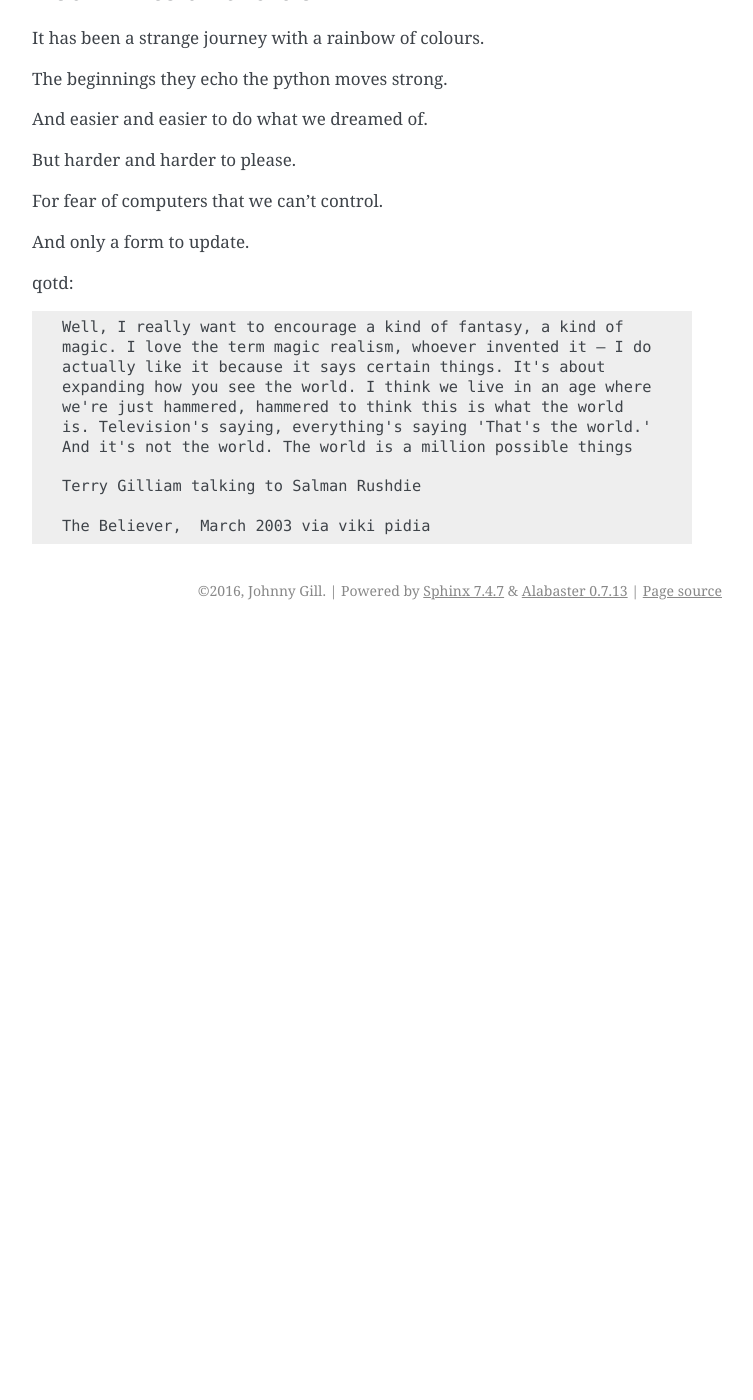
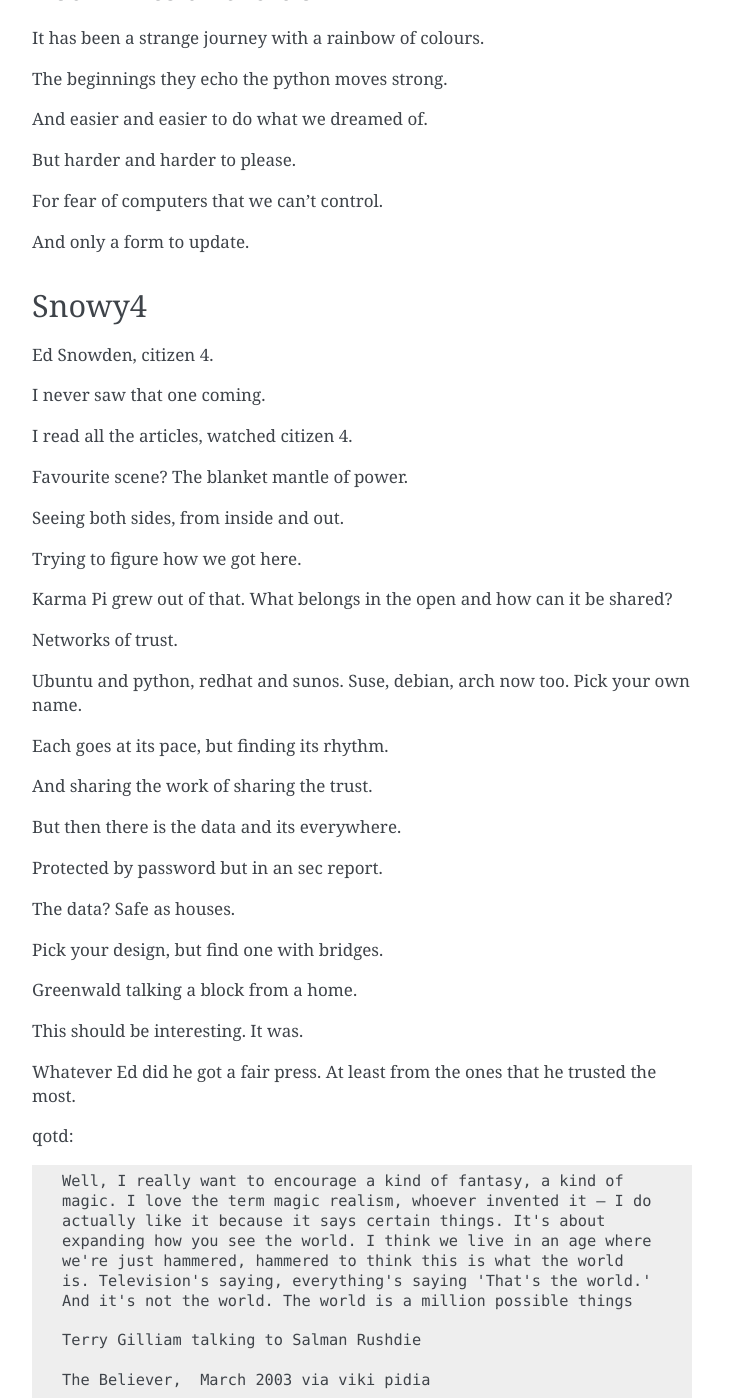
Before and after one commit to openbermuda/karmapi, a Sphinx documentation site: the page built from docs/nodice/weirdo.rst, in a window 1280 px wide and 1400 px high, scrolled down 3726 px. Shown: the whole window, without its empty margins (388-1141 px from the left). Built offline with Sphinx 7.4.7, drawn with Linux system fonts in a browser that asks for light colours; formulas are drawn with MathJax 3; pages that are not in the unit, such as notebooks, are missing from menus; before the commit the page ends 4356 px from its top, so only the background shows below that.

Commit message:
snowy 4 ubuntu

```diff
--- a/docs/nodice/weirdo.rst
+++ b/docs/nodice/weirdo.rst
@@ -196,6 +196,50 @@
 
 And only a form to update.
 
+Snowy4
+======
+
+Ed Snowden, citizen 4.
+
+I never saw that one coming.
+
+I read all the articles, watched citizen 4.
+
+Favourite scene?  The blanket mantle of power.
+
+Seeing both sides, from inside and out.
+
+Trying to figure how we got here.
+
+Karma Pi grew out of that.  What belongs in the open and how can it be
+shared?
+
+Networks of trust.
+
+Ubuntu and python, redhat and sunos.  Suse, debian, arch now too.  Pick your own
+name.
+
+Each goes at its pace, but finding its rhythm.
+
+And sharing the work of sharing the trust.
+
+But then there is the data and its everywhere.
+
+Protected by password but in an sec report.
+
+The data?  Safe as houses.
+
+Pick your design, but find one with bridges.
+
+Greenwald talking a block from a home.
+
+This should be interesting.  It was.
+
+Whatever Ed did he got a fair press.  At least from the ones that he
+trusted the most.
+
+
+
 qotd::
 
    Well, I really want to encourage a kind of fantasy, a kind of
```
